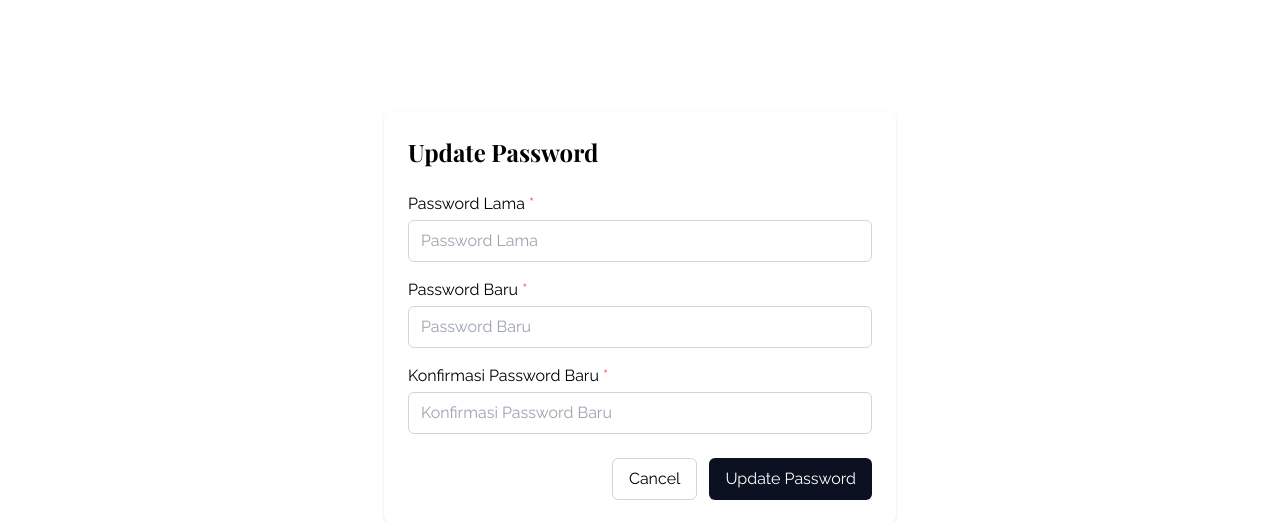
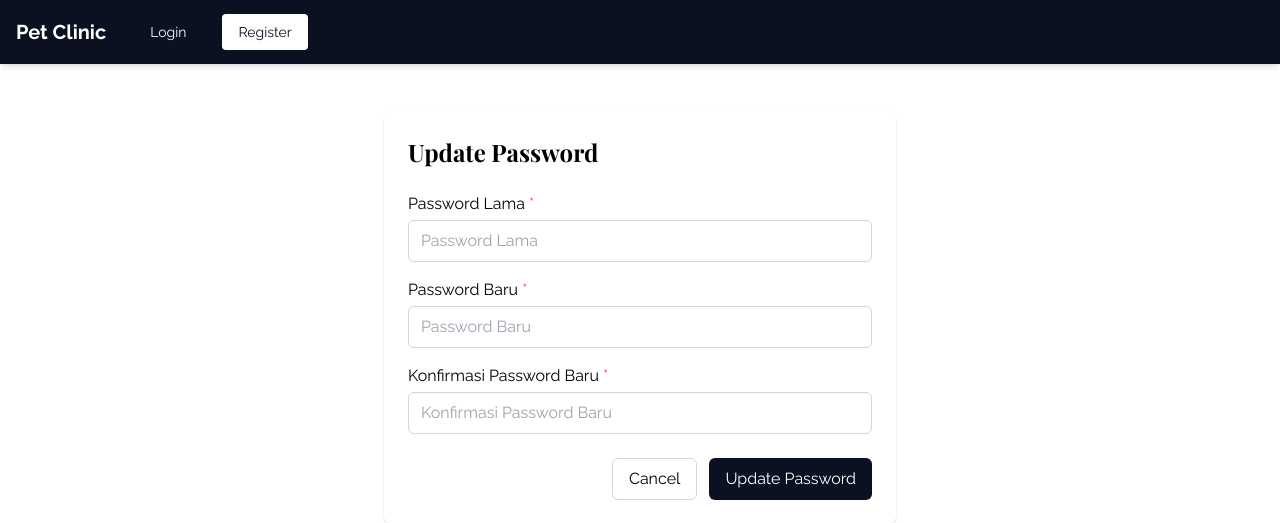
Before and after one commit to BASDAT-A15/pet-clinic, a Django app: page /update-password/ in a window 1280 px wide. Shown: the top 523 px of the page. Run offline with Django 5.2, Linux system fonts and the light colour scheme; some libraries are stand-ins or nearby versions; some web fonts are replaced.

Commit message:
Membuat trigger fitur merah dan memperbaiki navbar

```diff
--- a/hijau/urls.py
+++ b/hijau/urls.py
@@ -1,5 +1,7 @@
 from django.urls import path
 from . import views
+
+app_name = 'hijau'
 
 urlpatterns = [
     path('list_perawatan/', views.list_perawatan, name='list_perawatan'),
--- a/merah/urls.py
+++ b/merah/urls.py
@@ -15,6 +15,6 @@ urlpatterns = [
     path('vaksin/delete/<str:kode_vaksin>/', views.delete_vaksin, name='delete_vaksin'),
     path('klien/', views.list_klien, name='list_klien'),
     path('klien/<uuid:client_id>/', views.detail_klien, name='detail_klien'),
-    path('list-vaksin-hewan/', views.list_vaksin_hewan, name='list_vaksin_hewan'),
+    path('list-vaksinasi-hewan/', views.list_vaksin_hewan, name='list_vaksin_hewan'),
 
 ]
--- a/templates/base.html
+++ b/templates/base.html
@@ -23,135 +23,14 @@
             font-family: 'Playfair Display';
             color: #000000;
         }
-
-        /* Message positioning */
-        .message-container {
-            position: fixed;
-            bottom: 2rem;
-            left: 50%;
-            transform: translateX(-50%);
-            z-index: 1000;
-            max-width: 500px;
-            width: 90%;
-        }
-
-        /* Message styling */
-        .message {
-            padding: 0.75rem 1rem;
-            border-radius: 0.5rem;
-            margin-bottom: 0.5rem;
-            font-weight: 500;
-            box-shadow: 0 4px 6px -1px rgba(0, 0, 0, 0.1);
-            animation: slideUp 0.3s ease-out;
-        }
-
-        .message.error {
-            background-color: #fef2f2;
-            border: 1px solid #fecaca;
-            color: #dc2626;
-        }
-
-        .message.success {
-            background-color: #f0fdf4;
-            border: 1px solid #bbf7d0;
-            color: #16a34a;
-        }
-
-        .message.warning {
-            background-color: #fffbeb;
-            border: 1px solid #fed7aa;
-            color: #d97706;
-        }
-
-        .message.info {
-            background-color: #eff6ff;
-            border: 1px solid #bfdbfe;
-            color: #2563eb;
-        }
-
-        /* Default message style */
-        .message:not(.error):not(.success):not(.warning):not(.info) {
-            background-color: #f3f4f6;
-            border: 1px solid #d1d5db;
-            color: #374151;
-        }
-
-        @keyframes slideUp {
-            from {
-                opacity: 0;
-                transform: translateY(20px);
-            }
-            to {
-                opacity: 1;
-                transform: translateY(0);
-            }
-        }
-
-        /* Auto-hide messages after 5 seconds */
-        .message {
-            animation: slideUp 0.3s ease-out, fadeOut 0.3s ease-out 4.7s forwards;
-        }
-
-        @keyframes fadeOut {
-            from {
-                opacity: 1;
-                transform: translateY(0);
-            }
-            to {
-                opacity: 0;
-                transform: translateY(-20px);
-            }
-        }
     </style>
 </head>
 
 <body class="font-raleway">
-    {% if request.path == '/login/' or request.path == '/register/' or request.path == '/login_register/' or request.path == '/' %}
-        {% include 'navbar_guest.html' %}
-    {% endif %}
-
-    {% if request.path == '/hewan/' or request.path == '/profile-klien/' %}
-        {% include 'navbar_klien.html' %}
-    {% endif %}
-
-    {% if 'profile-frontdesk' in request.path or 'hewan/jenis-hewan' in request.path or 'klinik/klien' in request.path %}
-        {% include 'navbar_front_desk.html' %}
-    {% endif %}
-
-    {% if request.path == '/profile-dokter/' or request.path == '/hewan/jenis-hewan/' or request.path == '/list_perawatan' %}
-        {% include 'navbar_dokter.html' %}
-    {% endif %}
-
-    {% if request.path == '/profile-perawat/' or request.path == '/klinik/vaksin/' %}
-        {% include 'navbar_perawat.html' %}
-    {% endif %}
-
-    <!-- Messages Container -->
-    {% if messages %}
-    <div class="message-container">
-        {% for msg in messages %}
-        <div class="message {{ msg.tags }}" role="alert">
-            {{ msg }}
-        </div>
-        {% endfor %}
+    {% include 'navbar.html' %}
+  <div class="container mx-auto mt-4">
+    {% block content %} {% endblock content %}
     </div>
-    {% endif %}
-
-    <div class="container mx-auto mt-4">
-        {% block content %} {% endblock content %}
-    </div>
-
-    <script>
-        // Auto-hide messages after 5 seconds
-        document.addEventListener('DOMContentLoaded', function() {
-            const messages = document.querySelectorAll('.message');
-            messages.forEach(function(message) {
-                setTimeout(function() {
-                    message.style.display = 'none';
-                }, 5000);
-            });
-        });
-    </script>
 </body>
 
 </html>
--- /dev/null
+++ b/templates/navbar.html
@@ -0,0 +1,118 @@
+{% load static %}
+<nav class="fixed top-0 left-0 right-0 bg-[#0B1120] shadow-md z-50">
+  <div class="container mx-auto px-4">
+    <div class="flex justify-between items-center h-16">
+      <!-- Logo -->
+      <div class="flex-shrink-0">
+        <a href="/" class="font-bold text-xl text-white">Pet Clinic</a>
+      </div>
+
+      <!-- Desktop Links -->
+      <div class="hidden md:flex flex-1 items-center justify-between ml-8">
+        <div class="flex items-center space-x-6">
+          {% if not request.session.role %}
+            {# guest #}
+            <a href="{% url 'main:login' %}" class="text-white hover:text-gray-300 px-3 py-2 text-sm">Login</a>
+            <a href="{% url 'main:register' %}" class="bg-white text-[#0B1120] px-4 py-2 rounded text-sm">Register</a>
+
+          {% elif request.session.role == 'individu' or request.session.role == 'perusahaan' %}
+            {# klien #}
+            <a href="{% url 'main:profile_klien' %}" class="text-white hover:text-gray-300 px-3 py-2 text-sm">Dashboard</a>
+            <a href="{% url 'kuning:list_hewan' %}" class="text-white hover:text-gray-300 px-3 py-2 text-sm">Kelola Hewan</a>
+            <a href="{% url 'kuning:list_hewan' %}" class="text-white hover:text-gray-300 px-3 py-2 text-sm">Daftar Kunjungan</a>
+
+          {% elif request.session.role == 'front_desk' %}
+            {# front-desk #}
+            <a href="{% url 'main:profile_frontdesk' %}" class="text-white hover:text-gray-300 px-3 py-2 text-sm">Dashboard</a>
+            <a href="{% url 'kuning:list_jenis_hewan' %}" class="text-white hover:text-gray-300 px-3 py-2 text-sm">Kelola Jenis Hewan</a>
+            <a href="{% url 'kuning:list_hewan' %}" class="text-white hover:text-gray-300 px-3 py-2 text-sm">Kelola Kunjungan</a>
+            <a href="{% url 'merah:list_klien' %}" class="text-white hover:text-gray-300 px-3 py-2 text-sm">Daftar Klien</a>
+
+          {% elif request.session.role == 'dokter_hewan' %}
+            {# dokter #}
+            <a href="{% url 'main:profile_dokter' %}" class="text-white hover:text-gray-300 px-3 py-2 text-sm">Dashboard</a>
+            <a href="{% url 'kuning:list_jenis_hewan' %}" class="text-white hover:text-gray-300 px-3 py-2 text-sm">Daftar Jenis Hewan</a>
+            <a href="{% url 'kuning:list_hewan' %}" class="text-white hover:text-gray-300 px-3 py-2 text-sm">Daftar Kunjungan</a>
+            <a href="{% url 'merah:list_vaksinasi' %}" class="text-white hover:text-gray-300 px-3 py-2 text-sm">Vaksinasi</a>
+
+          {% elif request.session.role == 'perawat_hewan' %}
+            {# perawat #}
+            <a href="{% url 'main:profile_perawat' %}" class="text-white hover:text-gray-300 px-3 py-2 text-sm">Dashboard</a>
+            <a href="{% url 'merah:list_vaksin' %}" class="text-white hover:text-gray-300 px-3 py-2 text-sm">Kelola Vaksin</a>
+            <a href="{% url 'hijau:list_perawatan' %}" class="text-white hover:text-gray-300 px-3 py-2 text-sm">Perawatan Hewan</a>
+
+          {% endif %}
+        </div>
+
+        {% if request.session.role %}
+          <form method="post" action="{% url 'main:logout' %}" class="inline">
+            {% csrf_token %}
+            <button type="submit" class="text-white hover:text-gray-300 px-3 py-2 text-sm">Logout</button>
+          </form>
+        {% endif %}
+      </div>
+
+      <!-- Mobile menu button -->
+      <div class="md:hidden">
+        <button id="mobile-menu-button" class="text-gray-300 hover:text-white focus:outline-none">
+          <svg class="h-6 w-6" fill="none" viewBox="0 0 24 24" stroke="currentColor">
+            <path stroke-linecap="round" stroke-linejoin="round" stroke-width="2"
+                  d="M4 6h16M4 12h16m-7 6h7"/>
+          </svg>
+        </button>
+      </div>
+    </div>
+
+    <!-- Mobile menu (sama logic role) -->
+    <div id="mobile-menu" class="hidden md:hidden pb-4 bg-[#0B1120]">
+      <div class="flex flex-col space-y-3 pt-2">
+        {% if not request.session.role %}
+          <a href="{% url 'main:login' %}" class="text-white px-3 py-2 text-base text-center">Login</a>
+          <a href="{% url 'main:register' %}" class="bg-white text-[#0B1120] px-3 py-2 text-base text-center">Register</a>
+        {% elif request.session.role == 'individu' or request.session.role == 'perusahaan' %}
+            {# klien #}
+            <a href="{% url 'main:profile_klien' %}" class="text-white hover:text-gray-300 px-3 py-2 text-sm">Dashboard</a>
+            <a href="{% url 'kuning:list_hewan' %}" class="text-white hover:text-gray-300 px-3 py-2 text-sm">Kelola Hewan Peliharaan</a>
+            <a href="{% url 'hijau:list_kunjungan' %}" class="text-white hover:text-gray-300 px-3 py-2 text-sm">Daftar Kunjungan</a>
+            <a href="{% url 'merah:list_vaksin_hewan' %}" class="text-white hover:text-gray-300 px-3 py-2 text-sm">Daftar Vaksinasi</a>
+            <a href="{% url 'hijau:list_perawatan' %}" class="text-white hover:text-gray-300 px-3 py-2 text-sm">Perawatan Hewan</a>
+            <a href="{% url 'merah:list_klien' %}" class="text-white hover:text-gray-300 px-3 py-2 text-sm">Data Klien</a>
+
+          {% elif request.session.role == 'front_desk' %}
+            {# front-desk #}
+            <a href="{% url 'main:profile_frontdesk' %}" class="text-white hover:text-gray-300 px-3 py-2 text-sm">Dashboard</a>
+            <a href="{% url 'kuning:list_jenis_hewan' %}" class="text-white hover:text-gray-300 px-3 py-2 text-sm">Kelola Jenis Hewan</a>
+            <a href="{% url 'kuning:list_hewan' %}" class="text-white hover:text-gray-300 px-3 py-2 text-sm">Kelola Kunjungan</a>
+            <a href="{% url 'merah:list_klien' %}" class="text-white hover:text-gray-300 px-3 py-2 text-sm">Daftar Klien</a>
+
+          {% elif request.session.role == 'dokter_hewan' %}
+            {# dokter #}
+            <a href="{% url 'main:profile_dokter' %}" class="text-white hover:text-gray-300 px-3 py-2 text-sm">Dashboard</a>
+            <a href="{% url 'kuning:list_jenis_hewan' %}" class="text-white hover:text-gray-300 px-3 py-2 text-sm">Daftar Jenis Hewan</a>
+            <a href="{% url 'kuning:list_hewan' %}" class="text-white hover:text-gray-300 px-3 py-2 text-sm">Daftar Kunjungan</a>
+            <a href="{% url 'merah:list_vaksinasi' %}" class="text-white hover:text-gray-300 px-3 py-2 text-sm">Vaksinasi</a>
+
+          {% elif request.session.role == 'perawat_hewan' %}
+            {# perawat #}
+            <a href="{% url 'main:profile_perawat' %}" class="text-white hover:text-gray-300 px-3 py-2 text-sm">Dashboard</a>
+            <a href="{% url 'merah:list_vaksin' %}" class="text-white hover:text-gray-300 px-3 py-2 text-sm">Kelola Vaksin</a>
+            <a href="{% url 'hijau:list_perawatan' %}" class="text-white hover:text-gray-300 px-3 py-2 text-sm">Perawatan Hewan</a>
+
+          {% endif %}
+
+        {% if request.session.role %}
+          <form method="post" action="{% url 'main:logout' %}">
+            {% csrf_token %}
+            <button type="submit" class="text-white w-full px-3 py-2 text-base">Logout</button>
+          </form>
+        {% endif %}
+      </div>
+    </div>
+  </div>
+</nav>
+
+<script>
+  document.getElementById('mobile-menu-button').addEventListener('click', () => {
+    document.getElementById('mobile-menu').classList.toggle('hidden')
+  })
+</script>
```
Also changed, not shown: merah/templates/klinik/add_vaksinasi.html (+12 -0 lines), merah/templates/klinik/list_vaksinasi.html (+17 -0 lines), merah/templates/klinik/update_vaksinasi.html (+25 -31 lines), merah/views.py (+28 -52 lines).
